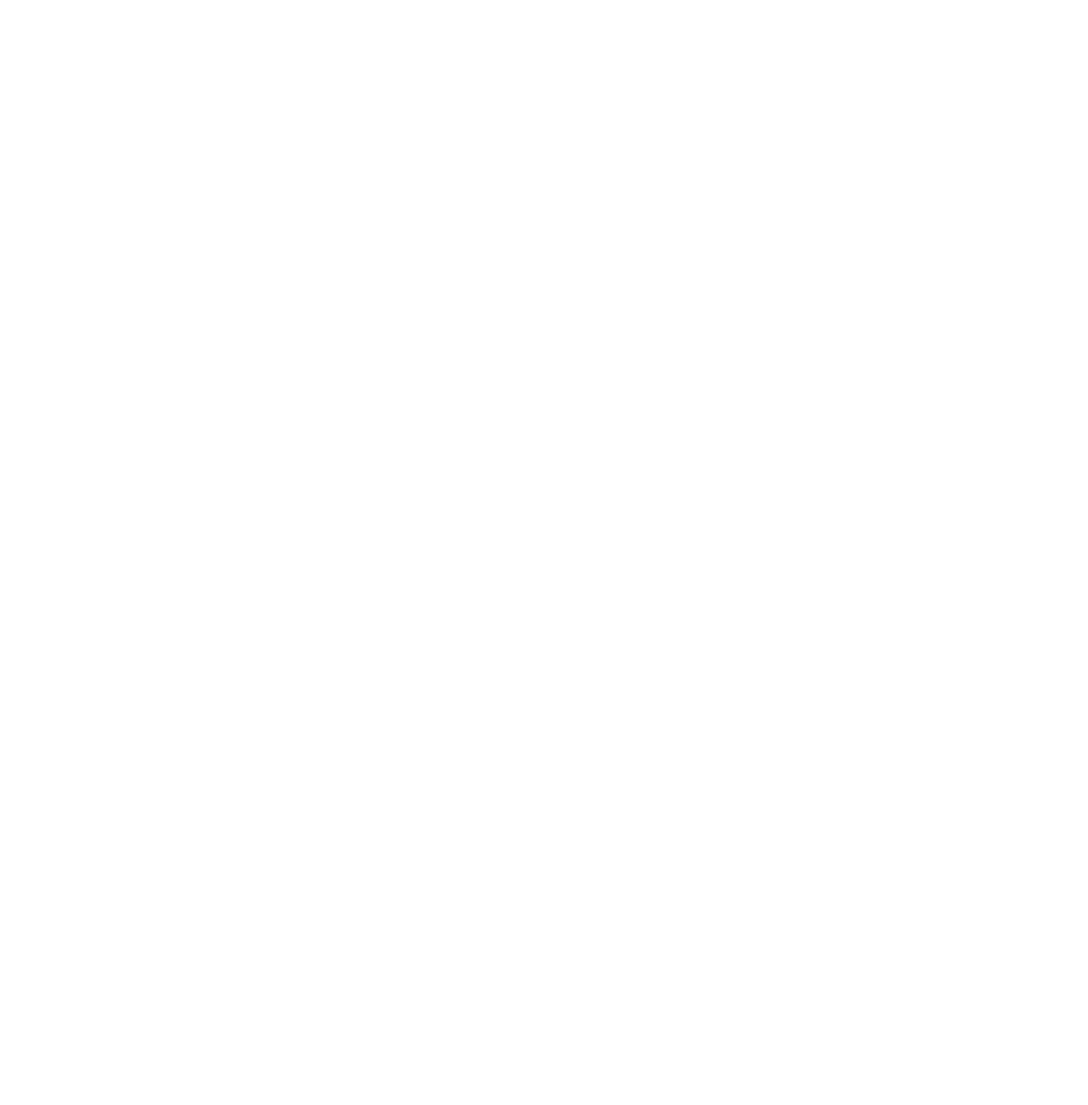
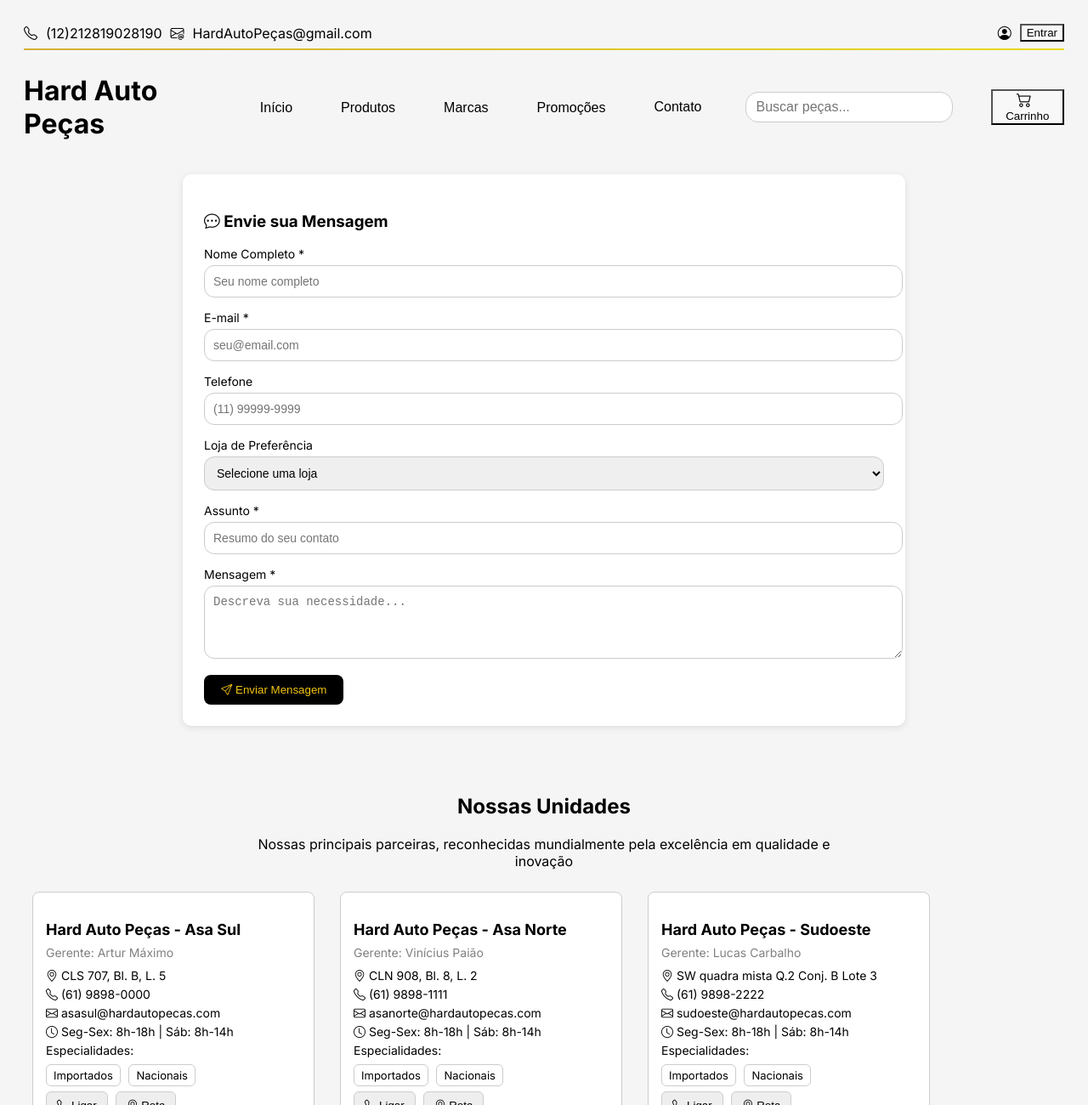
Before and after one commit to pedrocalderon52/prog-web-trabalho-01, a plain HTML site: page contato.html in a window 1280 px wide. Shown: the top 1300 px of the page at 85% size. Before the commit the page ends 800 px from the top, so only its background shows below. Drawn offline with nearby package versions, Linux system fonts and the light colour scheme.

Commit message:
add: página de contato feita.

```diff
--- a/contato.html
+++ b/contato.html
@@ -0,0 +1,303 @@
+<!DOCTYPE html>
+<html lang="en">
+<head>
+    <meta charset="UTF-8">
+    <meta name="viewport" content="width=device-width, initial-scale=1.0">
+    <title>Hard Auto Peças</title>
+    <link rel="stylesheet" href="style.css">
+    <link href="https://fonts.googleapis.com/css2?family=Inter:wght@400;500;700&display=swap" rel="stylesheet">
+    <link rel="stylesheet" href="https://cdn.jsdelivr.net/npm/bootstrap-icons@1.13.1/font/bootstrap-icons.min.css">
+</head>
+<body>
+    <header>
+        <div class="contato">
+            <i class="bi bi-telephone"></i>(12)212819028190
+            <i class="bi bi-envelope-at"></i>HardAutoPeças@gmail.com
+            <i class="bi bi-person-circle"></i><button class="botao_entrar">Entrar</button>
+        </div>
+
+        <hr>
+
+        <br>
+
+        <div class="menu">
+            <h1 class="titulo">Hard Auto Peças</h1>
+            <a href="inicio.html" class="inicio">
+                <button>Início</button>
+            </a>
+            <a href="galeria.html"class="produtos">
+                <button>Produtos</button>
+            </a>
+            <a href="marcas.html"class="marcas">
+                <button>Marcas</button>
+            </a>
+            <a href=""class="promocoes">
+                <button>Promoções</button>
+            </a>
+            <a href=""class="contato">
+                <button>Contato</button>
+            </a>
+            <input type="text" placeholder="Buscar peças..." class="campo-busca">
+
+            <button class="botao_entrar">
+                <i class="bi bi-cart2"></i> Carrinho
+            </button>
+        </div>
+    </header>
+
+
+     <div class="form-container">
+    <h3><i class="bi bi-chat-dots"></i> Envie sua Mensagem</h3>
+    <form>
+      <div class="input-group">
+        <label>Nome Completo *</label>
+        <input type="text" placeholder="Seu nome completo">
+      </div>
+      <div class="input-group">
+        <label>E-mail *</label>
+        <input type="email" placeholder="seu@email.com">
+      </div>
+      <div class="input-group">
+        <label>Telefone</label>
+        <input type="text" placeholder="(11) 99999-9999">
+      </div>
+
+      <div class="input-group">
+        <label>Loja de Preferência</label>
+        <select>
+          <option>Selecione uma loja</option>
+          <option>Asa Norte 1</option>
+          <option>Asa Norte 2</option>
+          <option>Asa Sul</option>
+          <option>Sudoeste</option>
+          <option>Taguatinga</option>
+          <option>Setor Hoteleiro Norte</option>
+          <option>SIA</option>
+        </select>
+      </div>
+      <div class="input-group">
+        <label>Assunto *</label>
+        <input type="text" placeholder="Resumo do seu contato">
+      </div>
+      <div class="input-group">
+        <label>Mensagem *</label>
+        <textarea rows="4" placeholder="Descreva sua necessidade..."></textarea>
+      </div>
+      <button class="btn-enviar"><i class="bi bi-send"></i> Enviar Mensagem</button>
+    </form>
+  </div>
+
+  <br>
+    <h2 style="text-align: center;" class="margtop-medium"><strong> Nossas Unidades</strong></h1>
+    <p style="text-align: center;">Nossas principais parceiras, reconhecidas mundialmente pela excelência em qualidade e <br>inovação</p>
+
+    <div class="container">
+        <div class="autoparts-card">
+            <h3>Hard Auto Peças - Asa Sul</h3>
+            <p class="manager">Gerente: Artur Máximo</p>
+
+            <p><i class="bi bi-geo-alt"></i> CLS 707, Bl. B, L. 5</p>
+            <p><i class="bi bi-telephone"></i> (61) 9898-0000</p>
+            <p><i class="bi bi-envelope"></i> asasul@hardautopecas.com</p>
+            <p><i class="bi bi-clock"></i> Seg-Sex: 8h-18h | Sáb: 8h-14h</p>
+
+            <p>Especialidades:</p>
+            <div class="tags">
+                <span>Importados</span>
+                <span>Nacionais</span>
+            </div>
+
+            <div class="actions">
+                <button><i class="bi bi-telephone"></i> Ligar</button>
+                <button><i class="bi bi-geo-alt"></i> Rota</button>
+            </div>
+        </div>
+
+
+        <div class="autoparts-card">
+            <h3>Hard Auto Peças - Asa Norte</h3>
+            <p class="manager">Gerente: Vinícius Paião</p>
+
+            <p><i class="bi bi-geo-alt"></i> CLN 908, Bl. 8, L. 2</p>
+            <p><i class="bi bi-telephone"></i> (61) 9898-1111</p>
+            <p><i class="bi bi-envelope"></i> asanorte@hardautopecas.com</p>
+            <p><i class="bi bi-clock"></i> Seg-Sex: 8h-18h | Sáb: 8h-14h</p>
+
+            <p>Especialidades:</p>
+            <div class="tags">
+                <span>Importados</span>
+                <span>Nacionais</span>
+            </div>
+
+            <div class="actions">
+                <button><i class="bi bi-telephone"></i> Ligar</button>
+                <button><i class="bi bi-geo-alt"></i> Rota</button>
+            </div>
+        </div>
+
+        <div class="autoparts-card">
+            <h3>Hard Auto Peças - Sudoeste</h3>
+            <p class="manager">Gerente: Lucas Carbalho</p>
+
+            <p><i class="bi bi-geo-alt"></i> SW quadra mista Q.2 Conj. B Lote 3</p>
+            <p><i class="bi bi-telephone"></i> (61) 9898-2222</p>
+            <p><i class="bi bi-envelope"></i> sudoeste@hardautopecas.com</p>
+            <p><i class="bi bi-clock"></i> Seg-Sex: 8h-18h | Sáb: 8h-14h</p>
+
+            <p>Especialidades:</p>
+            <div class="tags">
+                <span>Importados</span>
+                <span>Nacionais</span>
+            </div>
+
+            <div class="actions">
+                <button><i class="bi bi-telephone"></i> Ligar</button>
+                <button><i class="bi bi-geo-alt"></i> Rota</button>
+            </div>
+        </div>
+
+        <div class="autoparts-card">
+            <h3>Hard Auto Peças - Asa Norte 2</h3>
+            <p class="manager">Gerente: Isaac Silva</p>
+
+            <p><i class="bi bi-geo-alt"></i> CLN 505, Bl. 2, L. 1</p>
+            <p><i class="bi bi-telephone"></i> (61) 9898-3333</p>
+            <p><i class="bi bi-envelope"></i> asanorte2@hardautopecas.com</p>
+            <p><i class="bi bi-clock"></i> Seg-Sex: 8h-18h | Sáb: 8h-14h</p>
+
+            <p>Especialidades:</p>
+            <div class="tags">
+                <span>Importados</span>
+                <span>Nacionais</span>
+            </div>
+
+            <div class="actions">
+                <button><i class="bi bi-telephone"></i> Ligar</button>
+                <button><i class="bi bi-geo-alt"></i> Rota</button>
+            </div>
+        </div>
+
+
+
+    </div>
+
+    <div class="container">
+        <div class="autoparts-card">
+            <h3>Hard Auto Peças - SHN</h3>
+            <p class="manager">Gerente: Oruka Segei</p>
+
+            <p><i class="bi bi-geo-alt"></i> SHN Quadra 02 Bloco E</p>
+            <p><i class="bi bi-telephone"></i> (61) 9898-4444</p>
+            <p><i class="bi bi-envelope"></i> shn@hardautopecas.com</p>
+            <p><i class="bi bi-clock"></i> Seg-Sex: 8h-18h | Sáb: 8h-14h</p>
+
+            <p>Especialidades:</p>
+            <div class="tags">
+                <span>Importados</span>
+                <span>Nacionais</span>
+            </div>
+
+            <div class="actions">
+                <button><i class="bi bi-telephone"></i> Ligar</button>
+                <button><i class="bi bi-geo-alt"></i> Rota</button>
+            </div>
+        </div>
+
+
+        <div class="autoparts-card">
+            <h3>Hard Auto Peças - SIA</h3>
+            <p class="manager">Gerente: Pedro Calderón</p>
+
+            <p><i class="bi bi-geo-alt"></i> SIA Trecho 7 Feira dos Importados</p>
+            <p><i class="bi bi-telephone"></i> (61) 9898-5555</p>
+            <p><i class="bi bi-envelope"></i> sia@hardautopecas.com</p>
+            <p><i class="bi bi-clock"></i> Seg-Sex: 8h-18h | Sáb: 8h-14h</p>
+
+            <p>Especialidades:</p>
+            <div class="tags">
+                <span>Importados</span>
+                <span>Nacionais</span>
+            </div>
+
+            <div class="actions">
+                <button><i class="bi bi-telephone"></i> Ligar</button>
+                <button><i class="bi bi-geo-alt"></i> Rota</button>
+            </div>
+        </div>
+
+        <div class="autoparts-card">
+            <h3>Hard Auto Peças - Taguatinga</h3>
+            <p class="manager">Gerente: Valcilene Maranhão</p>
+
+            <p><i class="bi bi-geo-alt"></i> St. H Norte QNH 10 - Taguatinga</p>
+            <p><i class="bi bi-telephone"></i> (61) 9898-6666</p>
+            <p><i class="bi bi-envelope"></i> taguatinga@hardautopecas.com</p>
+            <p><i class="bi bi-clock"></i> Seg-Sex: 8h-18h | Sáb: 8h-14h</p>
+
+            <p>Especialidades:</p>
+            <div class="tags">
+                <span>Importados</span>
+                <span>Nacionais</span>
+            </div>
+
+            <div class="actions">
+                <button><i class="bi bi-telephone"></i> Ligar</button>
+                <button><i class="bi bi-geo-alt"></i> Rota</button>
+            </div>
+        </div>
+
+
+
+
+    </div>
+    <br><br><br><br><br>
+
+
+
+    <footer class="footer margtop-medium">
+        <div class="footer_container">
+            <div class="footer_section about">
+                <p class="footer_title">Hard Auto Peças</p>
+                <p>
+                    Sua loja especializada em autopeças com mais de 15 anos de experiência. <br>
+                    Qualidade e confiança garantidas.
+                </p>
+                <div class="social_icons">
+                    <a href="https://www.linkedin.com/in/lucas-borges-9723b8309/" target="_blank"><img src="/img/linkedin-svgrepo-com.svg" alt="LinkedIn logo"></a>
+                    <a href="https://www.instagram.com/monitoriatech/" target="_blank"><img src="/img/instagram-svgrepo-com.svg" alt="Instagram Logo"></a>
+                </div>
+            </div>
+
+            <div class="footer_section links">
+                <p class="footer_title">Links Rápidos</p>
+                <ul>
+                    <li><a href="https://github.com/pedrocalderon52/prog-web-trabalho-01/blob/main/briefing.txt" target="_blank">Briefing</a></li>
+                    <li><a href="#">Sobre Nós</a></li>
+                    <li><a href="#/galeria.html">Catálogo</a></li>
+                    <li><a href="#">Inicio do site</a></li>
+
+
+                </ul>
+            </div>
+
+            <div class="footer_section contact">
+                <p class="footer_title">Contato</p>
+                <p>Rua das Autopeças, 123 - São Paulo, SP</p>
+                <p>(74) 99999-9999</p>
+                <p>contato@hardautopecas.com</p>
+
+            </div>
+        </div>
+
+        <div class="footer_bottom">
+            <p>© 2025 Hard Auto Peças. Todos os direitos reservados.</p>
+            <div class="footer_links">
+                <a href="#">Política de Privacidade</a>
+                <a href="#">Termos de Uso</a>
+                <a href="#">Trocas e Devoluções</a>
+            </div>
+        </div>
+    </footer>
+
+</body>
+</html>
--- a/style.css
+++ b/style.css
@@ -483,3 +483,110 @@ hr {
 .btn:hover {
     background: #333;
 }
+
+.input-group {
+      margin-bottom: 15px;
+    }
+.input-group label {
+      display: block;
+      margin-bottom: 5px;
+      font-size: 14px;
+    }
+.input-group input,
+.input-group select,
+.input-group textarea {
+      width: 100%;
+      padding: 10px;
+      border: 1px solid #ccc;
+      border-radius: 12px;
+      font-size: 14px;
+    }
+
+.form-container {
+      max-width: 800px;
+      margin: 40px auto;
+      background: #fff;
+      padding: 25px;
+      border-radius: 10px;
+      box-shadow: 0 2px 8px rgba(0,0,0,0.1);
+    }
+
+
+.form-container h5 {
+      margin-bottom: 20px;
+      display: flex;
+      align-items: center;
+      gap: 8px;
+    }
+
+
+.btn-enviar {
+      background: #000;
+      color: #f1c40f;
+      font-weight: 500;
+      border-radius: 8px;
+      padding: 10px 20px;
+      border: none;
+      transition: 0.3s;
+    }
+
+
+.btn-enviar:hover {
+      background: #222;
+      color: #ffda44;
+    }
+
+
+.autoparts-card {
+  width: 300px;
+  border: 1px solid #ccc;
+  padding: 15px;
+  margin: 10px;
+  border-radius: 8px;
+  background: #fff;
+}
+
+.autoparts-card h3 {
+  font-size: 18px;
+  margin-bottom: 8px;
+}
+
+.autoparts-card .manager {
+  color: gray;
+  font-size: 14px;
+  margin-bottom: 10px;
+}
+
+.autoparts-card p {
+  font-size: 14px;
+  margin: 5px 0;
+}
+
+.tags {
+  margin: 10px 0;
+}
+
+.tags span {
+  border: 1px solid #ccc;
+  padding: 4px 8px;
+  border-radius: 6px;
+  font-size: 13px;
+  margin-right: 5px;
+}
+
+.actions {
+  margin-top: 10px;
+}
+
+.actions button {
+  padding: 8px 12px;
+  margin-right: 5px;
+  border: 1px solid #ccc;
+  background: #eee;
+  border-radius: 6px;
+  cursor: pointer;
+}
+
+.actions button:hover {
+  background: #ddd;
+}
```
